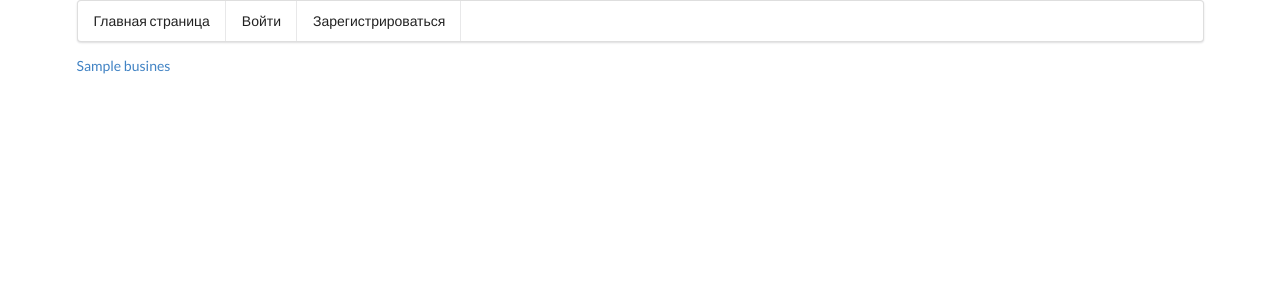
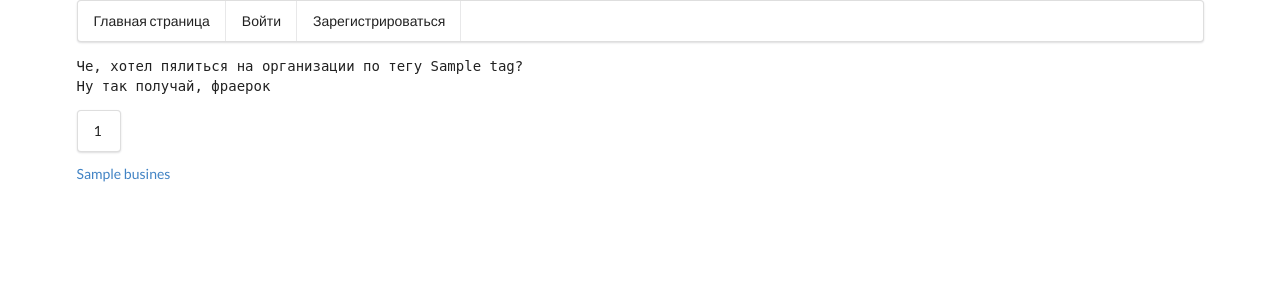
Before and after one commit to QwertygidQ/SpecialHelp, a Flask app: a page that uses app/templates/tag_list.html in a window 1280 px wide. Shown: the top 300 px of the page. Run offline with Flask 2, Linux system fonts and the light colour scheme; tables that the repository leaves empty hold one stand-in row (values such as "Sample post"); some libraries are stand-ins or nearby versions.

Commit message:
Pagination menu at main page and tag_page

```diff
--- a/app/templates/tag_list.html
+++ b/app/templates/tag_list.html
@@ -1,10 +1,18 @@
 {% extends "base.html" %}
 
 {% block content %}
-<table>
+<pre>Че, хотел пялиться на организации по тегу {{ tag_name }}?
+Ну так получай, фраерок</pre>
+<div class="ui pagination menu">
+    {% for i in range(1, pages_count + 1) %}
+    <a class="item" href="{{ url_for('tag_list_page', tag_name=tag_name, page=i) }}">{{ i }}</a>
+    {% endfor %}
+</div>
+
+<div class="ui divided attached list">
     {% for b in businesses %}
-    <tr><a href="{{ url_for('business_page', business_link=b.link) }}">{{ b.name }}</a></tr>
+    <div class="item"><a href="{{ url_for('business_page', business_link=b.link) }}">{{ b.name }}</a></div>
     {% endfor %}
-</table>
+</div>
 
 {% endblock %}
--- a/app/views.py
+++ b/app/views.py
@@ -37,9 +37,21 @@ def get_next_page(default='index'):
 # ======================= View functions =======================
 
 @app.route('/')
-def index():
+@app.route('/<pagination_page>')
+def index(pagination_page=1):
+    pagination_page = int(pagination_page)
+    businesses = Business.query.all()
+
+    pages = len(businesses) // 10 + 1
+    if pagination_page * 10 <= len(businesses):
+        items = businesses[(pagination_page - 1) * 10:pagination_page * 10]
+    else:
+        items = businesses[(pagination_page - 1) * 10:len(businesses)]
+
     return render_template('index.html',
-                           title='Главная Страница')
+                           title='Главная Страница',
+                           pages_count=pages,
+                           businesses=items)
 
 
 @app.route('/signin', methods=['GET', 'POST'])
@@ -210,11 +222,22 @@ def business_page(business_link):
     else:
         abort(404)
 
+
 @app.route('/t/<tag_name>')
-def tag_list_page(tag_name):
-    tag = Tag.query.filter_by(name=tag_name).first()
-
-    if tag is None:
+@app.route('/t/<tag_name>/<page>')
+def tag_list_page(tag_name, page=1):
+    page = int(page)
+    if tag_name is None:
         abort(404)
 
-    return render_template('tag_list.html', businesses=tag.businesses)
+    tag = Tag.query.filter_by(name=tag_name).first()
+    pages = len(tag.businesses) // 10 + 1
+    if page * 10 <= len(tag.businesses):
+        items = tag.businesses[(page - 1) * 10:page * 10]
+    else:
+        items = tag.businesses[(page - 1) * 10:len(tag.businesses)]
+
+    return render_template('tag_list.html',
+                            businesses=items,
+                            pages_count = pages,
+                            tag_name=tag_name)
```
Also changed, not shown: app/templates/index.html (+12 -0 lines).
